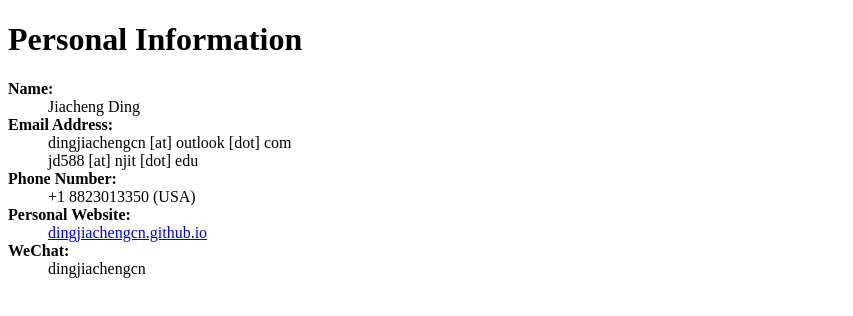
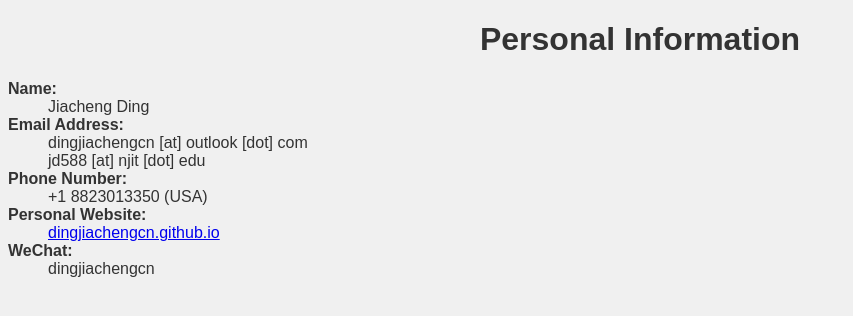
Before and after one commit to dingjiachengcn/dingjiachengcn.github.io, a plain HTML site: page personal_information.html in a window 1280 px wide. Shown: the whole page, without its empty margins (0-853 px from the left). Drawn offline with Linux system fonts and the light colour scheme.

Commit message:
Update personal_information.html

```diff
--- a/personal_information.html
+++ b/personal_information.html
@@ -4,6 +4,16 @@
     <meta charset="UTF-8">
     <title>Personal Information</title>
     <style>
+        body {
+            background-color: #f0f0f0;
+            color: #333;
+            font-family: Arial, sans-serif;
+        }
+
+        h1 {
+            text-align: center;
+        }
+
         dt {
             font-weight: bold;
         }
```
